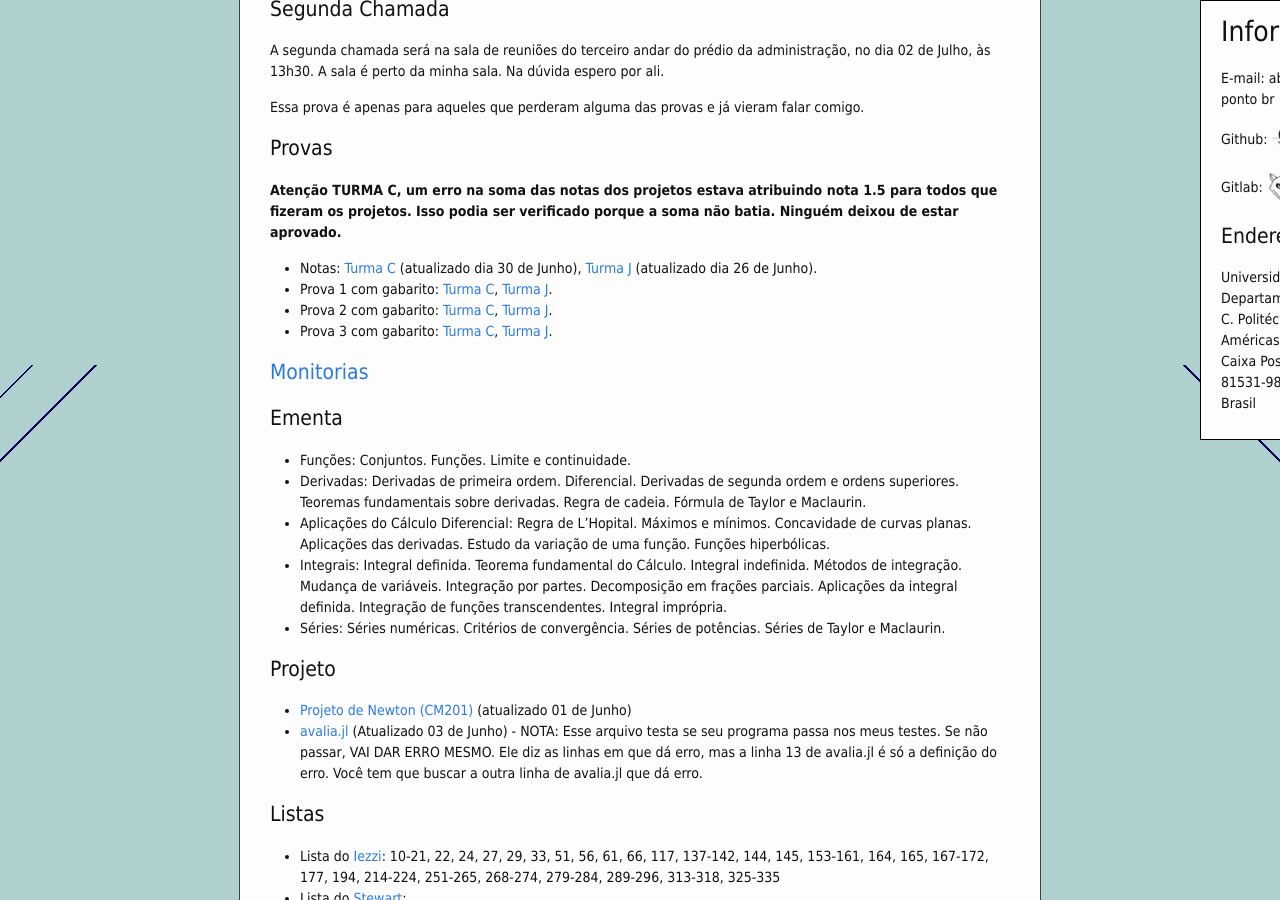
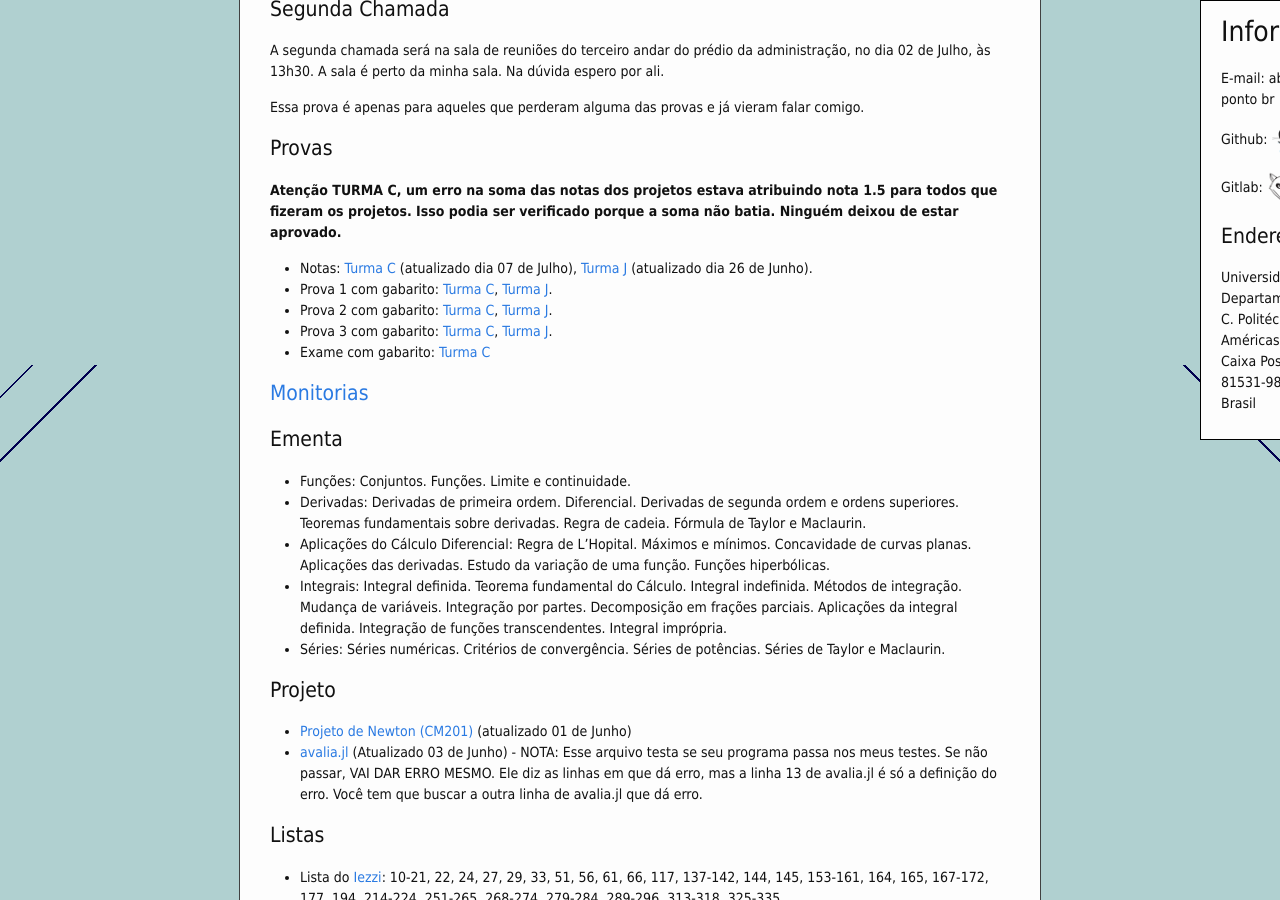
Before and after one commit to abelsiqueira/abelsiqueira.github.io-old, a Jekyll site: the page built from _posts/br/2015-02-18-cm201-calculo-diferencial-e-integral-2015s1.markdown, in a window 1280 px wide and 900 px high, scrolled down 535 px. Built offline with Jekyll 4.4.1, drawn with Linux system fonts in a browser that asks for light colours; nearby versions of some CDN libraries.

Commit message:
Adiciona notas finais e gabarito do exame de cm201-C

```diff
--- a/_posts/br/2015-02-18-cm201-calculo-diferencial-e-integral-2015s1.markdown
+++ b/_posts/br/2015-02-18-cm201-calculo-diferencial-e-integral-2015s1.markdown
@@ -35,7 +35,7 @@ nota 1.5 para todos que fizeram os projetos. Isso podia ser verificado porque
 a soma não batia. Ninguém deixou de estar aprovado.**
 
   - Notas: [Turma C]({{ site.baseurl }}/disciplinas/2015s1-cm201/notas-C.pdf)
-    (atualizado dia 30 de Junho),
+    (atualizado dia 07 de Julho),
     [Turma J]({{ site.baseurl }}/disciplinas/2015s1-cm201/notas-J.pdf)
     (atualizado dia 26 de Junho).
   - Prova 1 com gabarito: [Turma C]({{ site.baseurl }}/disciplinas/2015s1-cm201/prova1-C.pdf),
@@ -44,6 +44,7 @@ a soma não batia. Ninguém deixou de estar aprovado.**
     [Turma J]({{ site.baseurl }}/disciplinas/2015s1-cm201/prova2-J.pdf).
   - Prova 3 com gabarito: [Turma C]({{ site.baseurl }}/disciplinas/2015s1-cm201/prova3-C.pdf),
     [Turma J]({{ site.baseurl }}/disciplinas/2015s1-cm201/prova3-J.pdf).
+  - Exame com gabarito: [Turma C]({{ site.baseurl }}/disciplinas/2015s1-cm201/exame-C.pdf)
 
 # [Monitorias]({{ site.baseurl }}/assets/monitorias2015.pdf)
 
```
Also changed, not shown: 2 other files.
